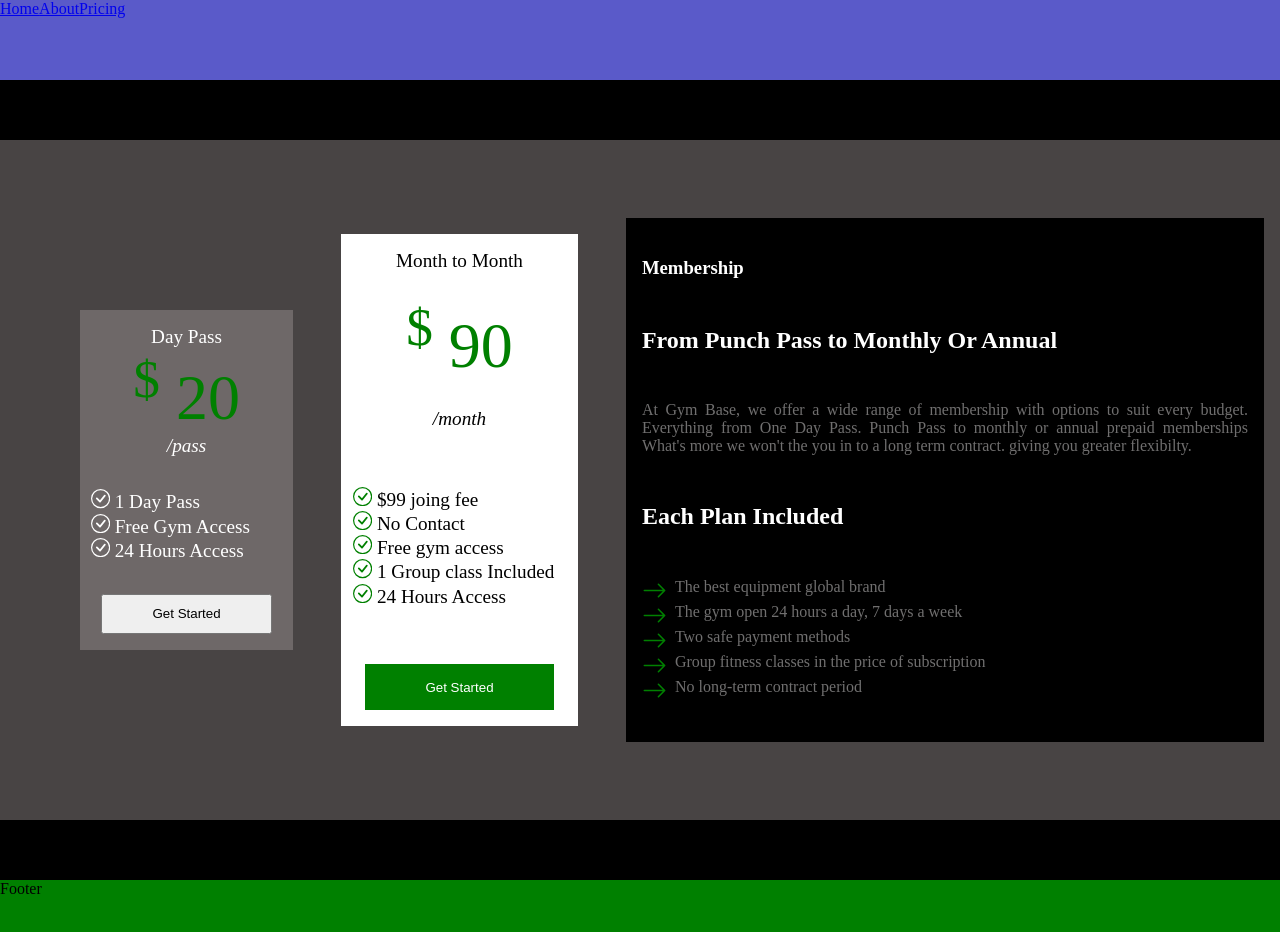
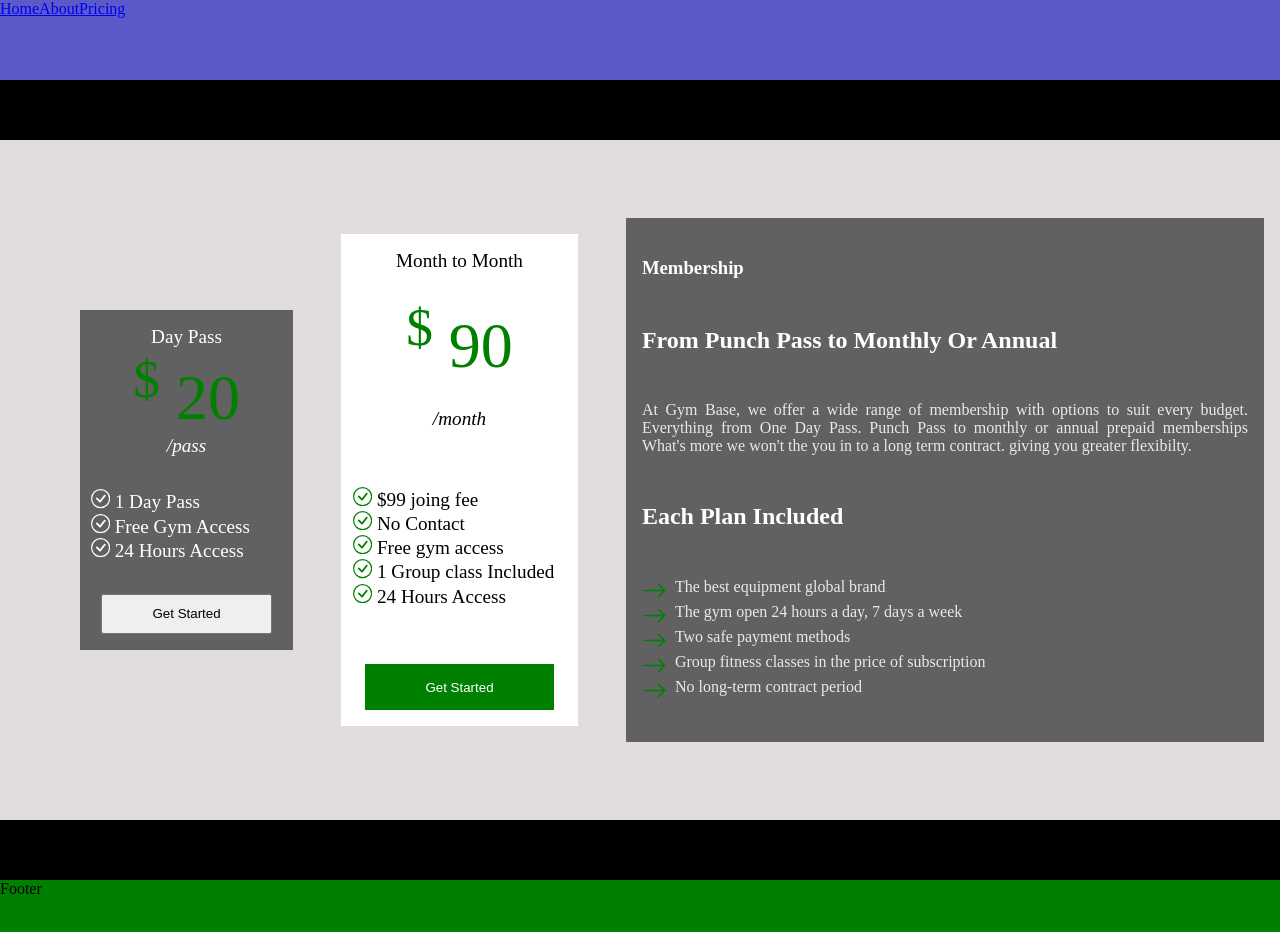
Before and after one commit to ruturajmengal2016/Project_1, a React (Create React App) app: page /pricing in a window 1280 px wide. Shown: the top 932 px of the page. Built offline with nearby package versions, Linux system fonts and the light colour scheme.

Commit message:
color change

```diff
--- a/src/Components/Pricing.module.css
+++ b/src/Components/Pricing.module.css
@@ -6,7 +6,7 @@
   align-items: center;
 }
 .first {
-  background-color: rgba(151, 142, 142, 0.477);
+  background-color: rgb(226, 221, 221);
   height: 85%;
   width: 100%;
   color: white;
@@ -19,7 +19,7 @@
 
 .first_one {
   flex: 1;
-  background-color: rgba(151, 142, 142, 0.477);
+  background-color: #616161;
   max-height: 70%;
   max-width: 18%;
   box-sizing: border-box;
@@ -87,7 +87,7 @@
 
 .first_third {
   flex: 2;
-  background-color: black;
+  background-color: #616161;
   height: 80%;
   width: 30%;
   display: flex;
@@ -97,7 +97,7 @@
 }
 
 .first_third ul li {
-  color: rgba(235, 232, 232, 0.477);
+  color: rgb(235, 232, 232);
   list-style: none;
   display: flex;
   gap: 0.5rem;
@@ -111,7 +111,7 @@
 
 .first_third p {
   text-align: justify;
-  color: rgba(235, 232, 232, 0.477);
+  color: rgb(235, 232, 232);
 }
 
 @media screen and (max-width: 800px) {
```
